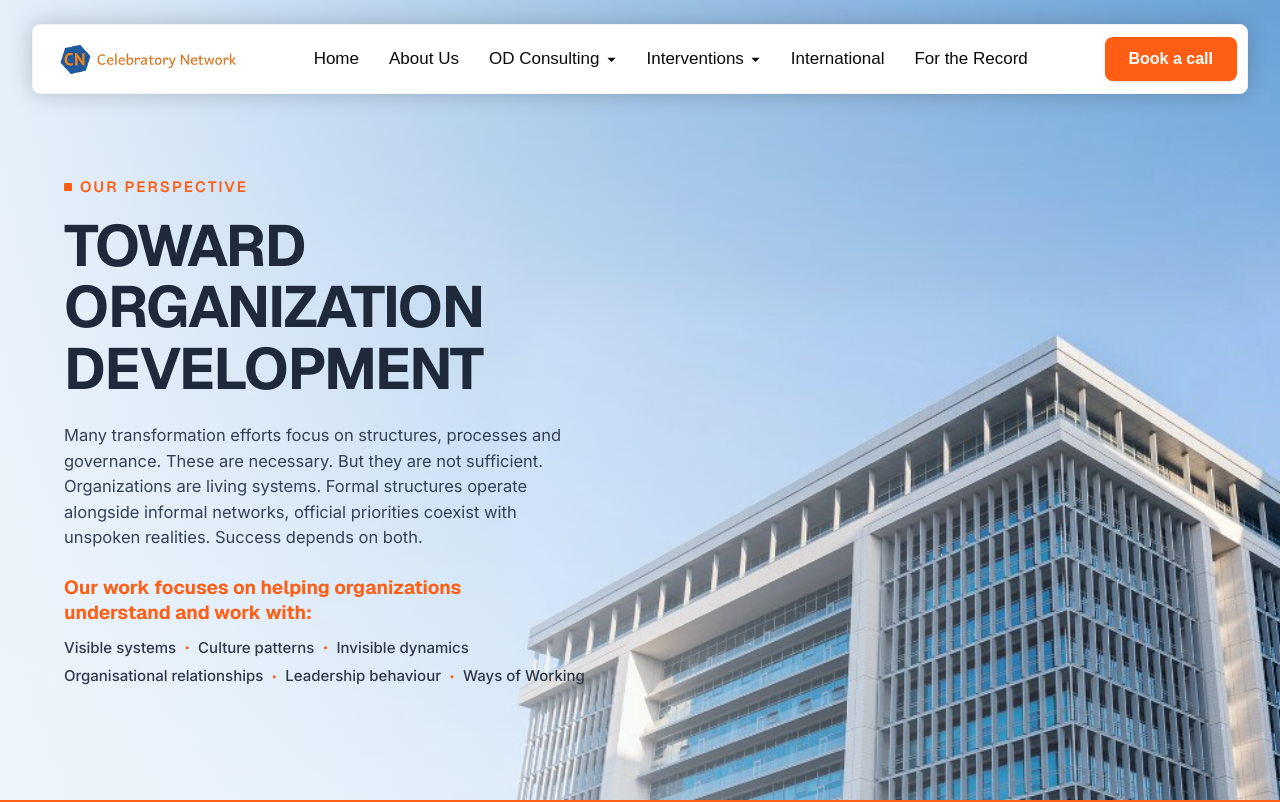
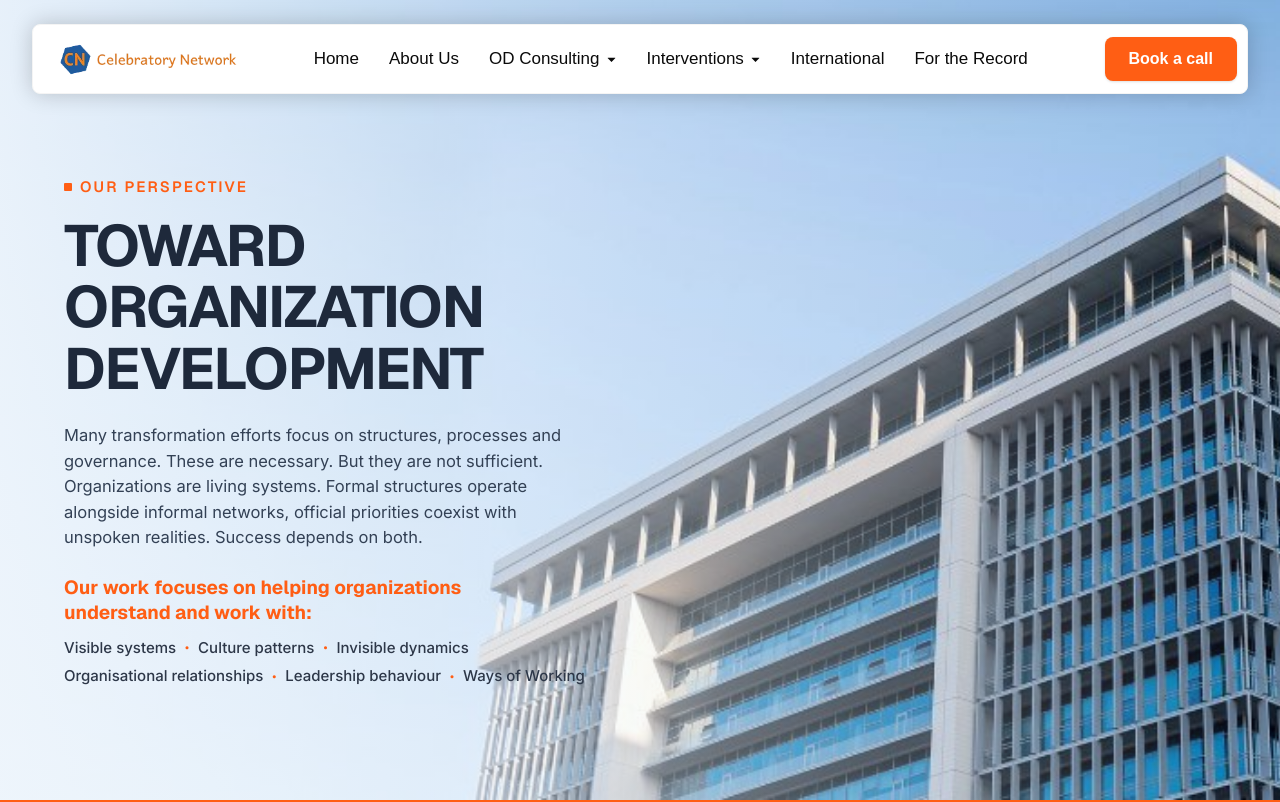
Before and after one commit to chaitanyaeparivartan-sketch/Celebratory-Network, a Next.js app: page /business-od in a window 1280 px wide. Shown: the top 802 px of the page. Built offline with nearby package versions, Linux system fonts and the light colour scheme; a web font is replaced by a local one.

Commit message:
style(business-od): move background building further right to open up sky area for text

```diff
--- a/app/od-consulting/business-od/components/Hero.jsx
+++ b/app/od-consulting/business-od/components/Hero.jsx
@@ -15,7 +15,7 @@ export default function BusinessODHero({ className = "" }) {
     <section
       className={`relative w-full min-h-screen min-h-[100dvh] bg-[#f0f6fc] overflow-hidden font-ppmori flex items-center ${className}`}
     >
-      {/* Background Image - exact uploaded building image */}
+      {/* Background Image - exact uploaded building image, shifted towards right */}
       <div
         className="absolute inset-0 pointer-events-none select-none z-0 transition-all duration-1000 ease-[cubic-bezier(0.16,1,0.3,1)] overflow-hidden"
         style={{
@@ -24,6 +24,7 @@ export default function BusinessODHero({ className = "" }) {
           transitionDelay: "150ms",
         }}
       >
+        <div className="relative w-[145%] sm:w-[135%] lg:w-[140%] xl:w-[145%] h-full -left-[20%] sm:-left-[18%] lg:-left-[22%] xl:-left-[25%]">
           <Image
             src="/BusinessOD/hero-building.jpg"
             alt="Toward Organization Development"
@@ -33,6 +34,7 @@ export default function BusinessODHero({ className = "" }) {
             sizes="100vw"
             className="object-cover object-right-bottom block"
           />
+        </div>
         {/* Soft atmospheric gradient wash ensuring the text on the left is crystal clear and matches slide background */}
         <div
           className="absolute inset-0 bg-gradient-to-r from-[#f0f6fc]/95 via-[#f0f6fc]/75 to-transparent md:from-[#f0f6fc]/90 md:via-[#f0f6fc]/40 md:to-transparent pointer-events-none"
```
Lines whose indentation alone changed are shown as unchanged.
